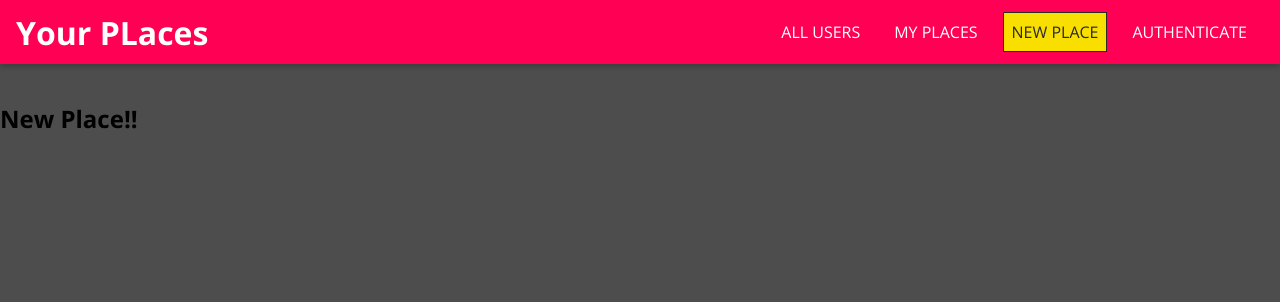
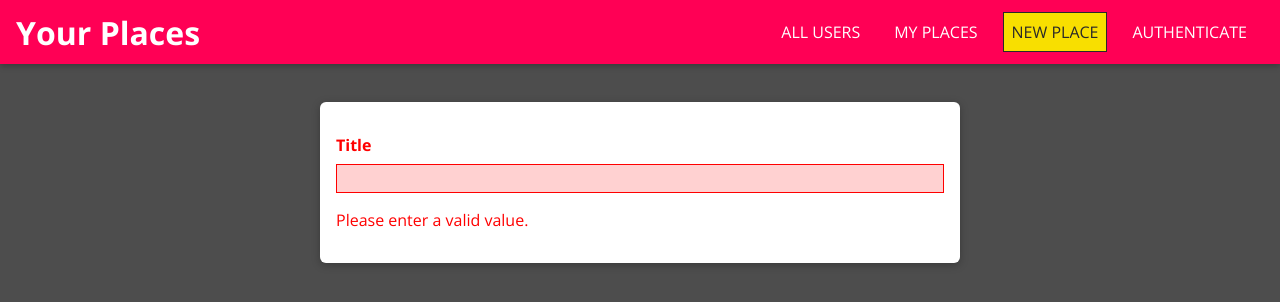
Before and after one commit to JuanK81/mern-frontend, a React (Create React App) app: page /places/new in a window 1280 px wide. Shown: the top 302 px of the page. Built offline with nearby package versions, Linux system fonts and the light colour scheme.

Commit message:
add basic new place basic form

```diff
--- /dev/null
+++ b/src/places/Pages/NewPlace.css
@@ -0,0 +1,10 @@
+.place-form {
+  list-style: none;
+  margin: 0 auto;
+  padding: 1rem;
+  width: 90%;
+  max-width: 40rem;
+  box-shadow: 0 2px 8px rgba(0, 0, 0, 0.26);
+  border-radius: 6px;
+  background: white;
+}
--- a/src/places/Pages/NewPlace.js
+++ b/src/places/Pages/NewPlace.js
@@ -1,7 +1,12 @@
 import React from 'react';
 
+import Input from '../../shared/components/FormElements/Input';
+import './NewPlace.css'
+
 const NewPLace = () => {
-    return <h2>New Place!!</h2>
+    return <form className='place-form'>
+        <Input type='text' label='Title' element='input' validators={[]} errorText='Please enter a valid value.'/>
+    </form>
 };
 
 export default NewPLace
--- /dev/null
+++ b/src/shared/components/FormElements/Input.css
@@ -0,0 +1,41 @@
+.form-control {
+  margin: 1rem 0;
+}
+
+.form-control label,
+.form-control input,
+.form-control textarea {
+  display: block;
+}
+
+.form-control label {
+  font-weight: bold;
+  margin-bottom: 0.5rem;
+}
+
+.form-control input,
+.form-control textarea {
+  width: 100%;
+  font: inherit;
+  border: 1px solid #ccc;
+  background: #f8f8f8;
+  padding: 0.15rem 0.25rem;
+}
+
+.form-control input:focus,
+.form-control textarea:focus {
+  outline: none;
+  background: #ebebeb;
+  border-color: #510077;
+}
+
+.form-control--invalid label,
+.form-control--invalid p {
+  color: red;
+}
+
+.form-control--invalid input,
+.form-control--invalid textarea {
+  border-color: red;
+  background: #ffd1d1;
+}
--- /dev/null
+++ b/src/shared/components/FormElements/Input.js
@@ -0,0 +1,59 @@
+import React, { useReducer } from "react";
+
+import "./Input.css";
+
+const inputReducer = (state, action) => {
+  switch (action.type) {
+    case "CHANGE":
+      return {
+        ...state,
+        value: action.val,
+        isValid: true,
+      };
+    default:
+      return state;
+  }
+};
+
+const Input = (props) => {
+  const [inputState, dispatch] = useReducer(inputReducer, {
+    value: "",
+    isValid: false,
+  });
+
+  const changeHandler = (event) => {
+    dispatch({ type: "CHANGE", val: event.target.value });
+  };
+
+  const element =
+    props.element === "input" ? (
+      <input
+        id={props.id}
+        type={props.type}
+        placeholder={props.placeholder}
+        onChange={changeHandler}
+        value={inputState.value}
+      />
+    ) : (
+      <textarea
+        id={props.id}
+        rows={props.rows || 3}
+        onChange={changeHandler}
+        value={inputState.value}
+      />
+    );
+
+  return (
+    <div
+      className={`form-control ${
+        !inputState.isValid && "form-control--invalid"
+      }`}
+    >
+      <label htmlFor={props.id}>{props.label}</label>
+      {element}
+      {!inputState.isValid && <p>{props.errorText}</p>}
+    </div>
+  );
+};
+
+export default Input;
--- a/src/shared/components/Navigation/MainNavigation.js
+++ b/src/shared/components/Navigation/MainNavigation.js
@@ -33,7 +33,7 @@
           <span></span>
         </button>
         <h1 className="main-navigation__title">
-          <Link to="/">Your PLaces</Link>
+          <Link to="/">Your Places</Link>
         </h1>
         <nav className="main-navigation__header-nav">
           <NavLinks />
```
